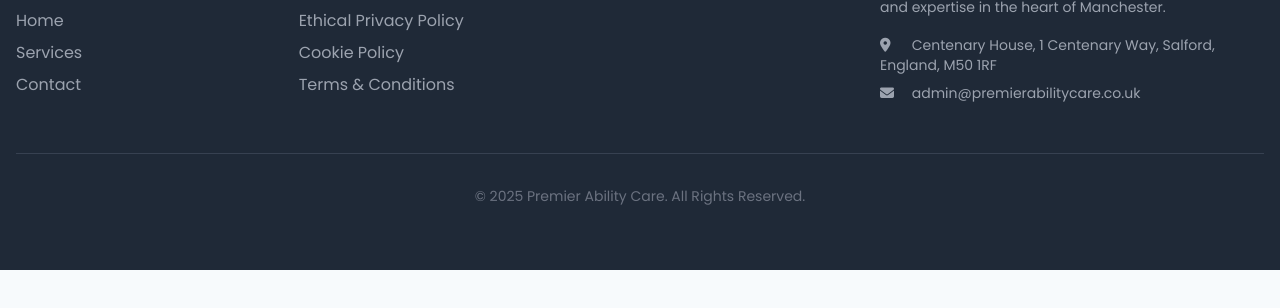
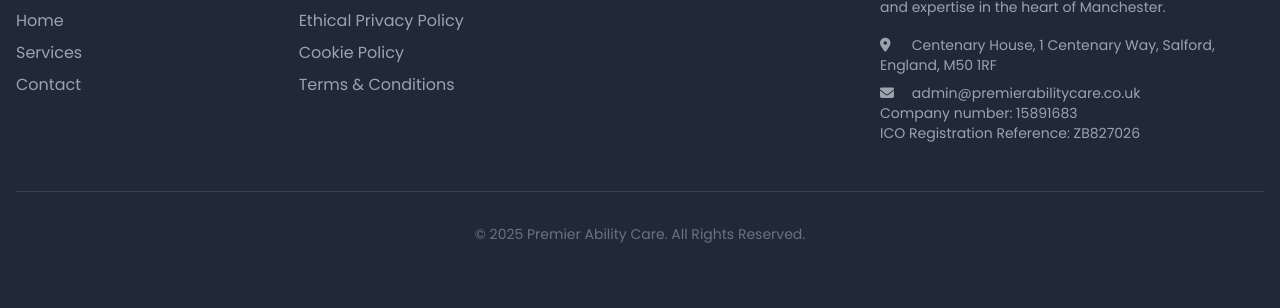
Before and after one commit to AR-Experts-Limited/PremierAbilityCare, a plain HTML site: page index.html in a window 1280 px wide. Shown: the part 2568-2876 px from the top of the page. Before the commit the page ends 2838 px from the top, so only its background shows below. Drawn offline with nearby package versions, Linux system fonts and the light colour scheme.

Commit message:
Update index.html

```diff
--- a/index.html
+++ b/index.html
@@ -334,9 +334,6 @@
                             <h3 class="text-2xl font-semibold text-gray-800 mb-4">Contact Details</h3>
                             <p class="text-gray-600 mb-2 flex items-start"><i class="fas fa-map-marker-alt w-5 text-center mr-3 mt-1 primary-text"></i><span>Centenary House, 1 Centenary Way, Salford, England, M50 1RF</span></p>
                             <p class="text-gray-600 flex items-center"><i class="fas fa-envelope w-5 text-center mr-3 primary-text"></i><span>admin@premierabilitycare.co.uk</span></p>
-                            <p class="text-gray-600 flex items-center"><i class="fas fa-envelope w-5 text-center mr-3 primary-text"></i><span>Company number: 15891683</span></p>
-                            <p class="text-gray-600 flex items-center"><i class="fas fa-envelope w-5 text-center mr-3 primary-text"></i><span>ICO Registration Reference: ZB827026</span></p>
-
                          </div>
                          <div class="bg-white p-8 rounded-2xl shadow-lg h-64">
                             <iframe
@@ -616,6 +613,12 @@
         <i class="fas fa-envelope w-5 mr-2"></i>
         <a href="mailto:admin@premierabilitycare.co.uk" class="hover:text-white transition">admin@premierabilitycare.co.uk</a>
     </p>
+    <p class="text-gray-400 text-sm">
+        Company number: 15891683
+    </p>
+    <p class="text-gray-400 text-sm">
+        ICO Registration Reference: ZB827026
+    </p>
 </div>
             </div>
             <div class="mt-12 pt-8 border-t border-gray-700 text-center text-gray-500 text-sm">
```
